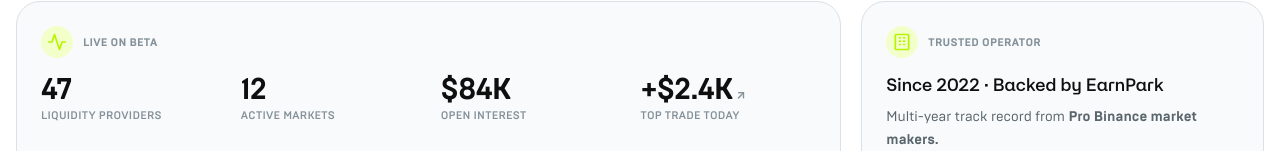
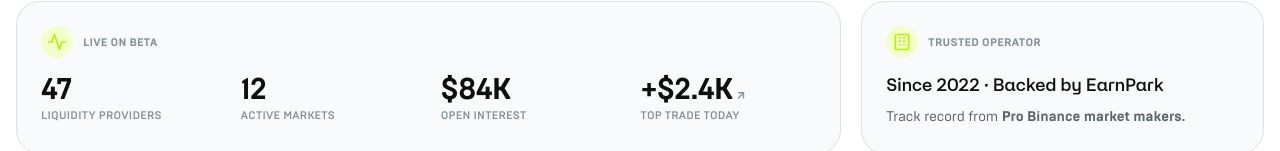
Before and after one commit to EvgenSmith/sliq-ui-prototype, a React (Vite) app: page / in a window 1280 px wide. Shown: the part 649-800 px from the top of the page. Built offline with nearby package versions, Linux system fonts and the light colour scheme.

Commit message:
Trust card body: drop «Multi-year» — «Track record from Pro Binance market makers.»

```diff
--- a/src/screens/Landing.tsx
+++ b/src/screens/Landing.tsx
@@ -219,7 +219,7 @@ function Benefits() {
             icon={<SvgBuilding />}
             eyebrow="Trusted operator"
             title="Since 2022 · Backed by EarnPark"
-            body={<>Multi-year track record from <strong>Pro Binance market makers.</strong></>}
+            body={<>Track record from <strong>Pro Binance market makers.</strong></>}
           />
 
           {/* C — No friction */}
```
